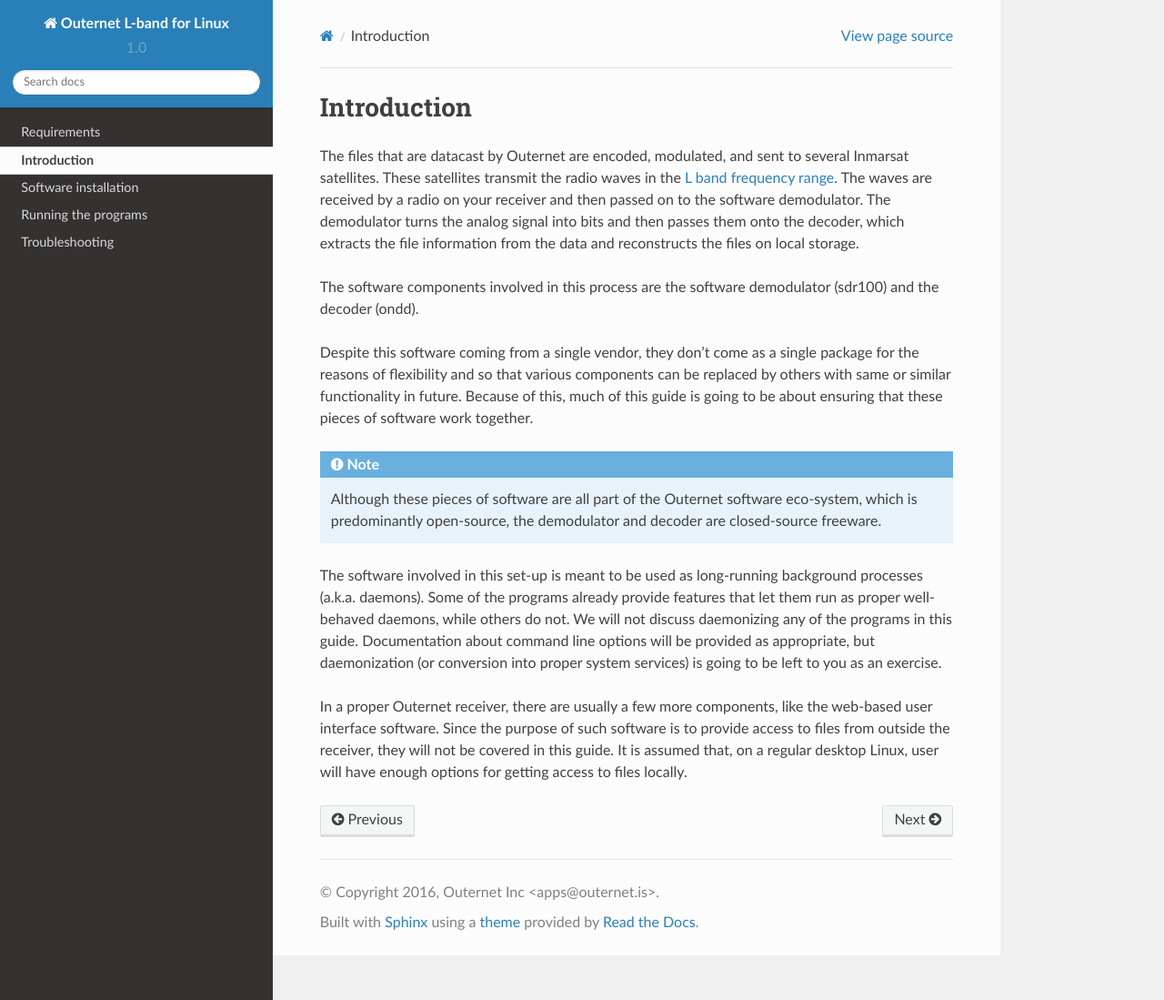
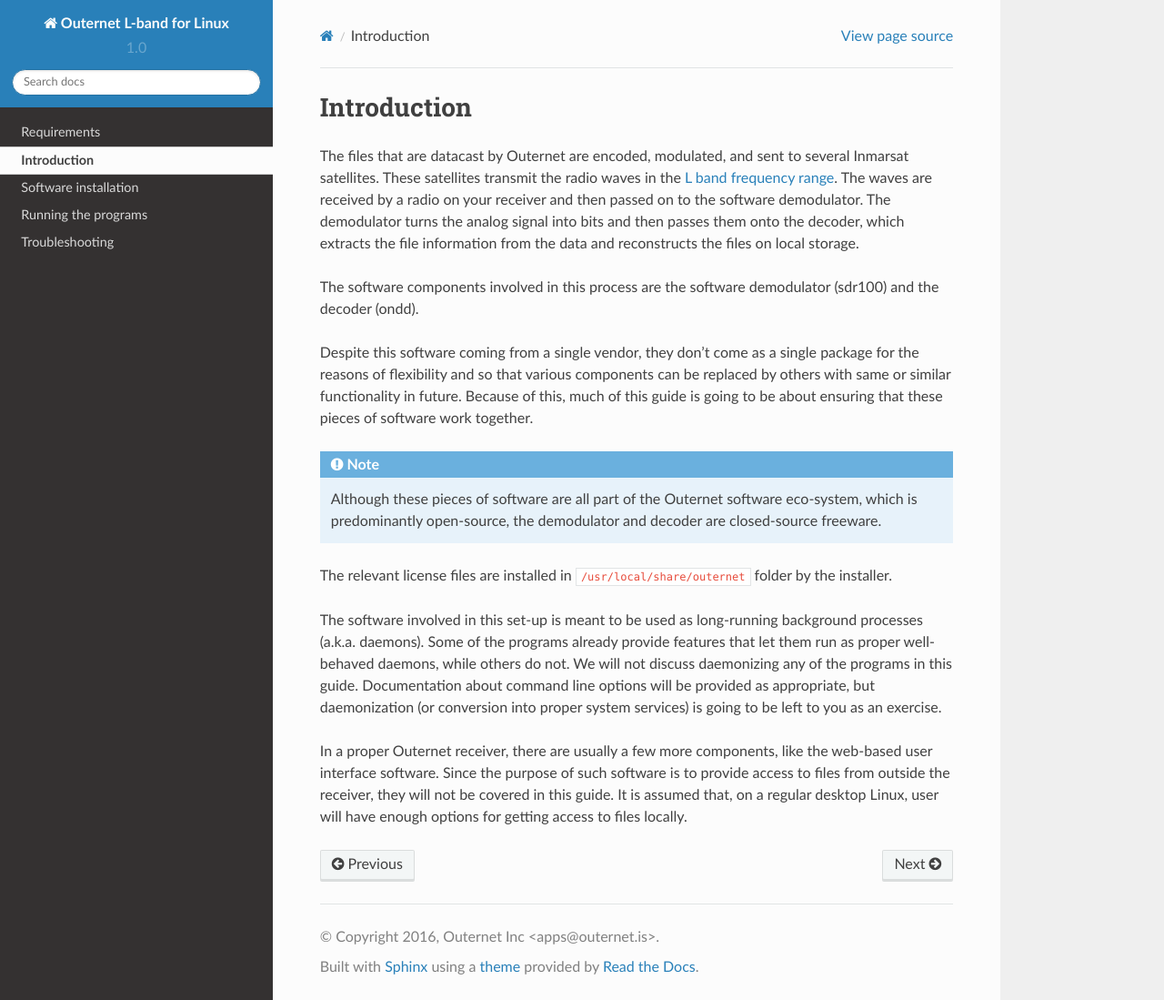
Before and after one commit to Othernet-Project/outernet-linux-lband, a Sphinx documentation site: the page built from docs/source/intro.rst, in a window 1280 px wide and 1099 px high. Shown: the whole window at 91% size. Built offline with Sphinx 7.4.7 and the Read the Docs theme 2.0.0, drawn with Linux system fonts in a browser that asks for light colours.

Commit message:
Point out the location of the license files
Signed-off-by: Branko Vukelic <branko@outernet.is>

```diff
--- a/docs/source/intro.rst
+++ b/docs/source/intro.rst
@@ -23,6 +23,9 @@
     eco-system, which is predominantly open-source, the demodulator and decoder
     are closed-source freeware.
 
+The relevant license files are installed in ``/usr/local/share/outernet``
+folder by the installer.
+
 The software involved in this set-up is meant to be used as long-running
 background processes (a.k.a. daemons). Some of the programs already provide
 features that let them run as proper well-behaved daemons, while others do not.
```
